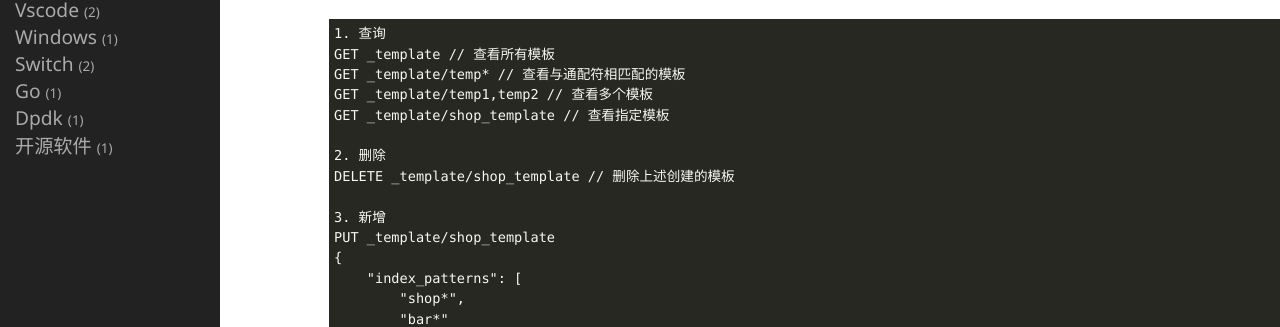
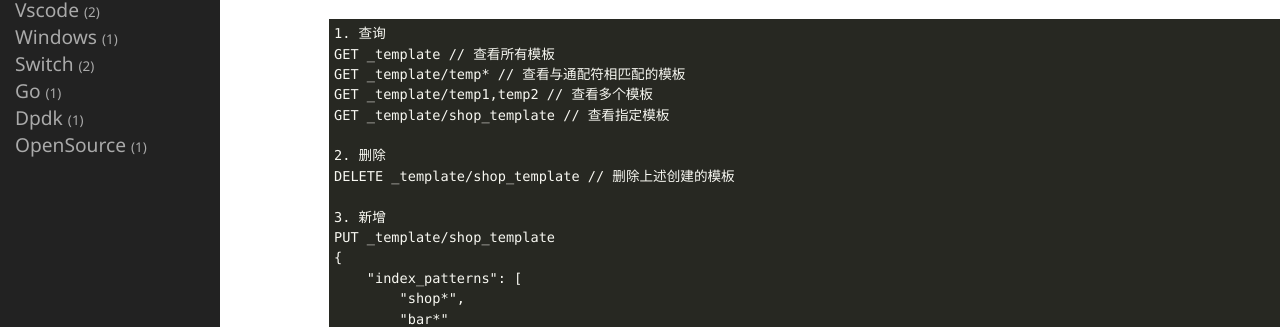
Before and after one commit to zhaotao19860/zhaotao19860.github.io, a Jekyll site: the page built from _posts/2021-03-13-es.md, in a window 1280 px wide and 900 px high, scrolled down 533 px. Shown: the part 129-456 px from the top of the window. Built offline with Jekyll 4.4.1, drawn with Linux system fonts in a browser that asks for light colours; comment, search, counter and statistics services are not loaded.

Commit message:
1.分类名不支持中文，改为英文；

```diff
--- a/_posts/2021-03-13-es.md
+++ b/_posts/2021-03-13-es.md
@@ -2,7 +2,7 @@
 layout: post
 title: es索引及模板操作
 date: 2021-03-13 20:40:00 +0800
-category: 开源软件
+category: OpenSource
 ---
 
 [ElasticSearch]( https://github.com/elastic/elasticsearch)是用java开发的基于Lucene的提供RestfulAPI的开源搜索引擎，本文主要讲解索引及其模板的相关操作，如果使用默认模板，可能会导致grafna显示问题(比如时间字段格式不兼容)。
```
